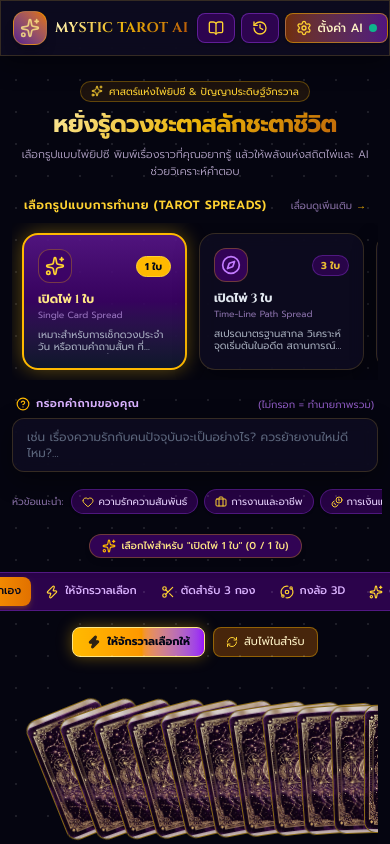
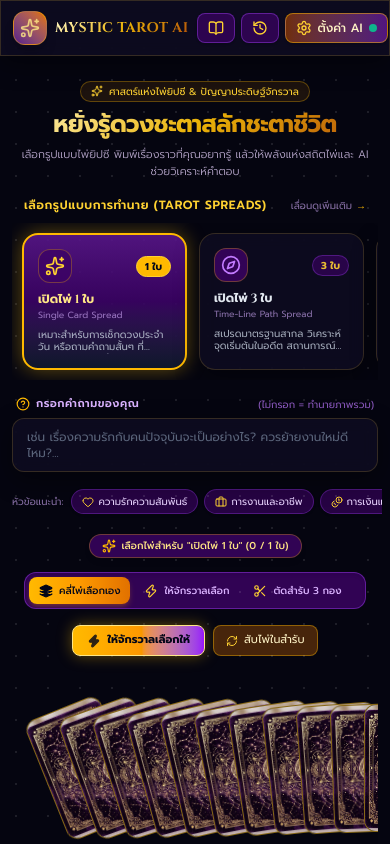
Before and after one commit to pondz1/MysticTarot, a React (Vite) app: page / in a window 390 px wide. Shown: the top 844 px of the page. Built offline with nearby package versions, Linux system fonts and the light colour scheme.

Commit message:
fix: constrain selection mode tab bar and header within responsive viewport margins

```diff
--- a/src/components/TarotDeck.tsx
+++ b/src/components/TarotDeck.tsx
@@ -174,7 +174,7 @@ export const TarotDeck: React.FC<TarotDeckProps> = ({
     <div className="w-full flex flex-col items-center my-2 sm:my-4">
 
       {/* Header Badge */}
-      <div className="flex flex-col items-center gap-1.5 sm:gap-2 mb-2 text-center">
+      <div className="w-full max-w-full px-2 flex flex-col items-center gap-1.5 sm:gap-2 mb-2 text-center">
         <div className="inline-flex items-center gap-1.5 px-3 py-1 sm:px-4 sm:py-1.5 rounded-full bg-purple-950/80 border border-amber-400/30 text-amber-200 text-[10px] sm:text-xs font-medium shadow-md">
           <Sparkles className="w-3.5 h-3.5 text-amber-400 animate-spin-slow shrink-0" />
           <span className="leading-tight">
--- a/src/components/deck/DeckModeSelector.tsx
+++ b/src/components/deck/DeckModeSelector.tsx
@@ -22,7 +22,8 @@ export const DeckModeSelector: React.FC<DeckModeSelectorProps> = ({
   ];
 
   return (
-    <div className="flex overflow-x-auto sm:flex-wrap items-center justify-start sm:justify-center p-1 rounded-xl bg-purple-950/70 border border-purple-500/30 gap-1 my-2 max-w-2xl w-full mx-auto shadow-inner scrollbar-none">
+    <div className="w-full max-w-2xl mx-auto px-1 sm:px-0 my-2">
+      <div className="flex overflow-x-auto sm:flex-wrap items-center justify-start sm:justify-center p-1 rounded-xl bg-purple-950/80 border border-purple-500/40 gap-1 shadow-inner scrollbar-none">
         {modes.map((modeItem) => {
           const Icon = modeItem.icon;
           const isSelected = selectionMode === modeItem.id;
@@ -33,8 +34,7 @@ export const DeckModeSelector: React.FC<DeckModeSelectorProps> = ({
               type="button"
               disabled={disabled}
               onClick={() => onSelectMode(modeItem.id)}
-            className={`flex-1 min-w-fit flex items-center justify-center gap-1.5 py-1.5 px-2.5 sm:px-3 rounded-lg text-[11px] sm:text-xs font-medium transition-all cursor-pointer whitespace-nowrap disabled:opacity-50 ${
-              isSelected
+              className={`flex-1 shrink-0 min-w-max flex items-center justify-center gap-1.5 py-1.5 px-2.5 sm:px-3 rounded-lg text-[10px] sm:text-xs font-medium transition-all cursor-pointer whitespace-nowrap disabled:opacity-50 ${isSelected
                   ? 'bg-gradient-to-r from-amber-400 via-amber-500 to-amber-600 text-slate-950 font-bold shadow-md shadow-amber-500/20'
                   : 'text-purple-300 hover:text-white hover:bg-purple-900/40'
                 }`}
@@ -45,5 +45,6 @@ export const DeckModeSelector: React.FC<DeckModeSelectorProps> = ({
           );
         })}
       </div>
+    </div>
   );
 };
```
Lines whose indentation alone changed are shown as unchanged.
